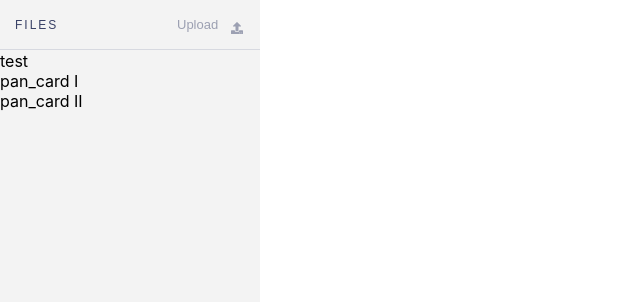
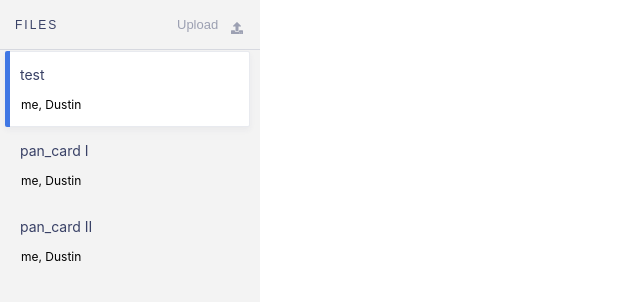
Before and after one commit to jayendra-sharan/docs-manager, a React (Create React App) app: page / in a window 1280 px wide. Shown: the top 302 px of the page, without its empty margins (0-640 px from the left). Built offline with nearby package versions, Linux system fonts and the light colour scheme.

Commit message:
side-tab done

```diff
--- a/src/components/sidebar/file-list.jsx
+++ b/src/components/sidebar/file-list.jsx
@@ -1,12 +1,18 @@
 import React from 'react';
 import docs_data from '../../mock/data';
+import SideTab from './side-tab';
 
 export default function FileList() {
   return (
     <div className='file-list-wrapper'>
       {
-        docs_data.map(item => (
-          <div key={item.fileName}>{item.fileName}</div>
+        docs_data.map((item, index) => (
+          <SideTab
+            isActive={index === 0}
+            fileName={item.fileName}
+            author={item.author}
+            sharedWith={item.sharedWith}
+            key={item.fileName} />
         ))
       }
     </div>
--- /dev/null
+++ b/src/components/sidebar/side-tab.jsx
@@ -0,0 +1,22 @@
+import React from 'react';
+
+export default function SideTab({isActive, fileName, author, sharedWith}) {
+  return (
+    <div className="side-tab-wrapper">
+      <div className="file-title">
+        { fileName }
+      </div>
+      <div className="file-persons">
+        {`${author}, ${sharedWith}`}
+      </div>
+      {
+        isActive && (
+          <React.Fragment>
+            <div className="active-base"></div>
+            <div className="active-border"></div>
+          </React.Fragment>
+        )
+      }
+    </div>
+  )
+}
--- a/src/mock/data.js
+++ b/src/mock/data.js
@@ -3,21 +3,21 @@ const docsData = [
     fileName: "test",
     filePath: "/docs/test.text",
     fileType: "text",
-    author: "testuser",
+    author: "me",
     sharedWith: "Dustin",
   },
   {
     fileName: "pan_card I",
     filePath: "/docs/pan_card.pdf",
     fileType: "pdf",
-    author: "testuser",
+    author: "me",
     sharedWith: "Dustin",
   },
   {
     fileName: "pan_card II",
     filePath: "/docs/pan_card.pdf",
     fileType: "pdf",
-    author: "testuser",
+    author: "me",
     sharedWith: "Dustin",
   }
 
--- a/src/styles/common.scss
+++ b/src/styles/common.scss
@@ -1,3 +1,6 @@
+* {
+  box-sizing: border-box;
+}
 .app-wrapper {
   .sidebar-wrapper {
     position: absolute;
--- /dev/null
+++ b/src/styles/file-list.scss
@@ -0,0 +1,53 @@
+.sidebar-wrapper {
+  .file-list-wrapper {
+    padding-left: 5px;
+
+    .side-tab-wrapper {
+      position: relative;
+      width: 245px;
+      height: 76px;
+
+      .file-title {
+        position: absolute;
+        font-family: inherit;
+        height: 18px;
+        left: 15px;
+        right: 68px;
+        top: 15px;
+        font-size: 14px;
+        line-height: 17px;
+        color: #394166;
+        z-index: 1;
+      }
+      .file-persons {
+        position: absolute;
+        left: 16px;
+        right: 66px;
+        top: 47px;
+        font-size: 12px;
+        line-height: 14px;
+        z-index: 1;
+      }
+    }
+    .active-border {
+      position: absolute;
+      width: 5px;
+      left: 0px;
+      top: 0px;
+      bottom: 0px;
+      background: #4077E4;
+      border-radius: 2px 0px 0px 2px;
+    }
+    .active-base {
+      border: 1px solid #E8EAEF;
+      border-radius: 2px;
+      background: #ffffff;
+      box-shadow: 0px 3px 6px rgba(57, 65, 102, 0.05);
+      position: absolute;
+      left: 0;
+      right: 0;
+      top: 0;
+      bottom: 0;
+    }
+  }
+}
--- a/src/styles/index.scss
+++ b/src/styles/index.scss
@@ -1,3 +1,4 @@
 @import "./base.scss";
 @import "./common.scss";
 @import "./sidebar.scss";
+@import "./file-list.scss";
```
